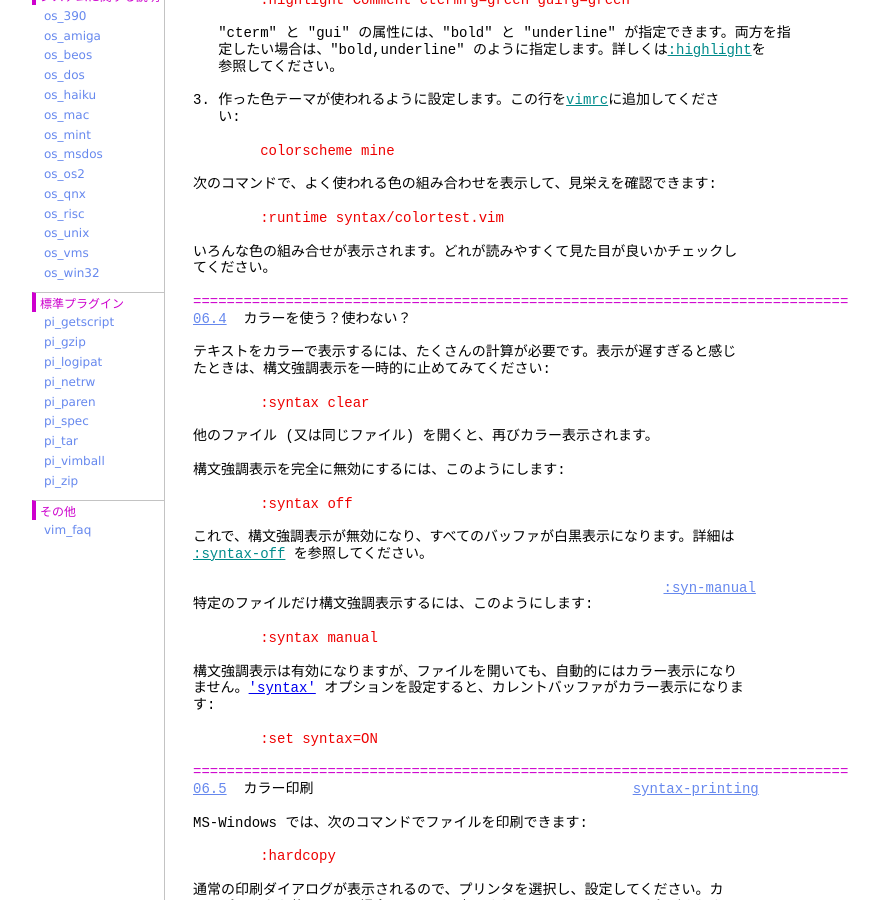
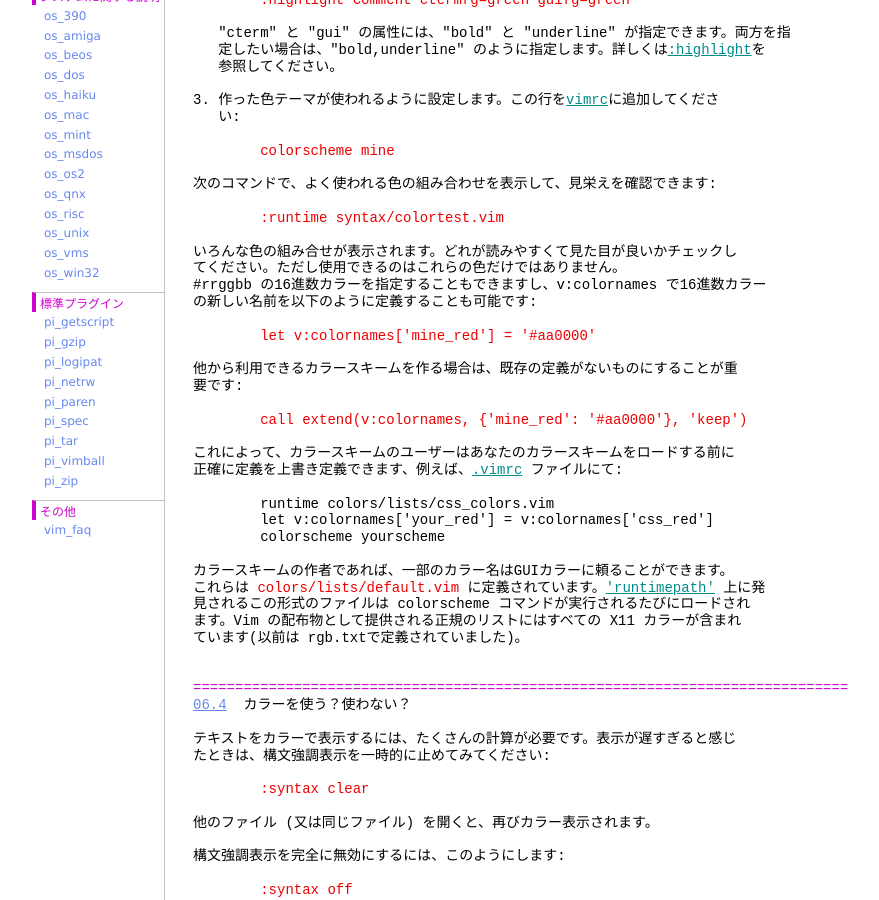
Before and after one commit to vim-jp/vimdoc-ja, a Jekyll site: the page built from usr_06.html, in a window 1280 px wide and 900 px high, scrolled down 3063 px. Shown: the whole window, without its empty margins (208-1087 px from the left). Built offline with Jekyll 4.4.1, drawn with Linux system fonts in a browser that asks for light colours; nearby versions of some CDN libraries; comment, search, counter and statistics services are not loaded; some of the changed text lies outside the part shown.

Commit message:
Generated by GitHub workflow 1630813423
https://github.com/vim-jp/vimdoc-ja-working/actions/runs/1630813423

```diff
--- a/usr_06.html
+++ b/usr_06.html
@@ -3,7 +3,7 @@ layout: vimdoc
 helpname: 'usr_06'
 ---
 <div id='vimCodeElement'>
-<a class="Constant" href="usr_06.html" name="usr_06.txt">usr_06.txt</a>&nbsp;&nbsp;&nbsp;&nbsp;For&nbsp;<span class="Identifier">Vim バージョン 8.2.</span>&nbsp;&nbsp;Last change: 2019 Jun 01<br>
+<a class="Constant" href="usr_06.html" name="usr_06.txt">usr_06.txt</a>&nbsp;&nbsp;&nbsp;&nbsp;For&nbsp;<span class="Identifier">Vim バージョン 8.2.</span>&nbsp;&nbsp;Last change: 2021 Nov 07<br>
 <br>
 &nbsp;&nbsp;&nbsp;&nbsp;&nbsp;&nbsp;&nbsp;&nbsp;&nbsp;&nbsp;&nbsp;&nbsp;&nbsp;&nbsp;&nbsp;&nbsp;&nbsp;&nbsp;&nbsp;&nbsp; VIM USER MANUAL - by Bram Moolenaar<br>
 <br>
@@ -188,7 +188,30 @@ GUI バージョンのときだけ使いたい場合は、&quot;:syntax enable&q
 <div class="helpExample">&nbsp;&nbsp;&nbsp;&nbsp;&nbsp;&nbsp;&nbsp;&nbsp;:runtime syntax/colortest.vim</div>
 <br>
 いろんな色の組み合せが表示されます。どれが読みやすくて見た目が良いかチェックし<br>
-てください。<br>
+てください。ただし使用できるのはこれらの色だけではありません。<br>
+#rrggbb の16進数カラーを指定することもできますし、<span class="MissingTag">v:colornames</span>&nbsp;で16進数カラー<br>
+の新しい名前を以下のように定義することも可能です:<br>
+<br>
+<div class="helpExample">&nbsp;&nbsp;&nbsp;&nbsp;&nbsp;&nbsp;&nbsp;&nbsp;let v:colornames['mine_red'] = '#aa0000'</div>
+<br>
+他から利用できるカラースキームを作る場合は、既存の定義がないものにすることが重<br>
+要です:<br>
+<br>
+<div class="helpExample">&nbsp;&nbsp;&nbsp;&nbsp;&nbsp;&nbsp;&nbsp;&nbsp;call extend(v:colornames, {'mine_red': '#aa0000'}, 'keep')</div>
+<br>
+これによって、カラースキームのユーザーはあなたのカラースキームをロードする前に<br>
+正確に定義を上書き定義できます、例えば、<a class="Identifier" href="starting.html#.vimrc">.vimrc</a>&nbsp;ファイルにて:<br>
+<br>
+&nbsp;&nbsp;&nbsp;&nbsp;&nbsp;&nbsp;&nbsp;&nbsp;runtime colors/lists/css_colors.vim<br>
+&nbsp;&nbsp;&nbsp;&nbsp;&nbsp;&nbsp;&nbsp;&nbsp;let v:colornames['your_red'] = v:colornames['css_red']<br>
+&nbsp;&nbsp;&nbsp;&nbsp;&nbsp;&nbsp;&nbsp;&nbsp;colorscheme yourscheme<br>
+<br>
+カラースキームの作者であれば、一部のカラー名はGUIカラーに頼ることができます。<br>
+これらは&nbsp;<span class="Comment">colors/lists/default.vim</span>&nbsp;に定義されています。<a class="Identifier" href="options.html#'runtimepath'">'runtimepath'</a>&nbsp;上に発<br>
+見されるこの形式のファイルは colorscheme コマンドが実行されるたびにロードされ<br>
+ます。Vim の配布物として提供される正規のリストにはすべての X11 カラーが含まれ<br>
+ています(以前は rgb.txtで定義されていました)。<br>
+<br>
 <br>
 <span class="PreProc">==============================================================================</span><br>
 <a class="Constant" href="usr_06.html#06.4" name="06.4">06.4</a>&nbsp;&nbsp;カラーを使う？使わない？<br>
```
